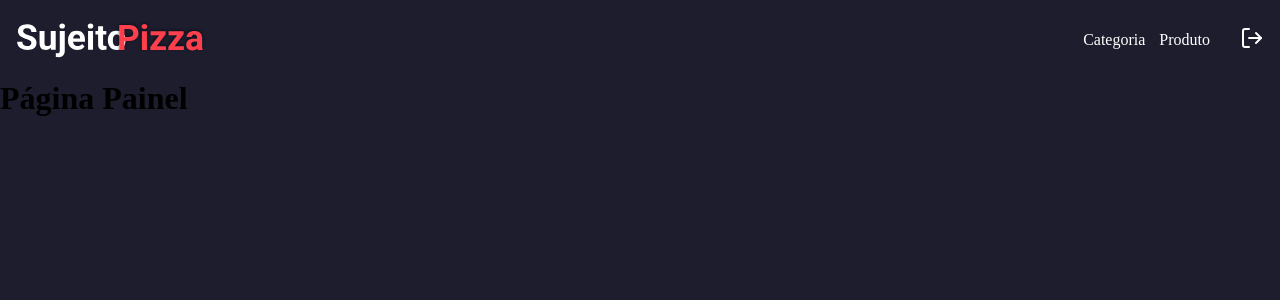
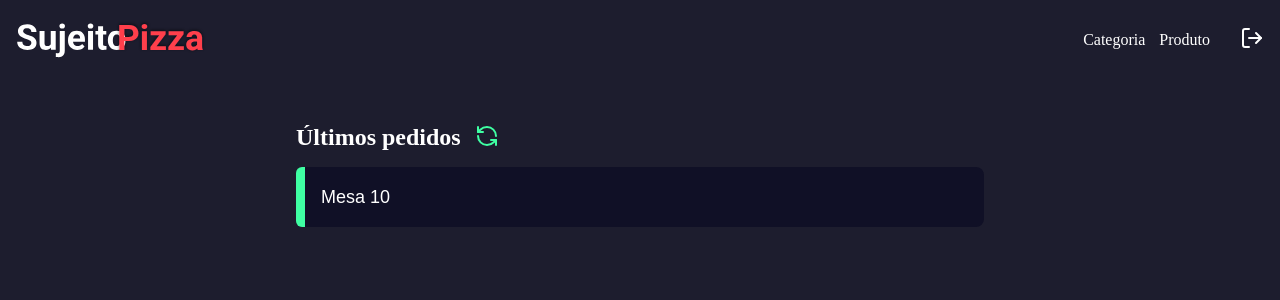
Before and after one commit to dezoliveira/frontend, a Next.js app: page /dashboard in a window 1280 px wide. Shown: the top 300 px of the page. Built offline with nearby package versions, Linux system fonts and the light colour scheme.

Commit message:
add orders page

```diff
--- /dev/null
+++ b/src/app/dashboard/components/orders/index.tsx
@@ -0,0 +1,25 @@
+import styles from './styles.module.scss'
+import { RefreshCcw } from 'lucide-react'
+
+export function Orders() {
+  return(
+    <main className={styles.container}>
+
+      <section className={styles.containerHeader}>
+        <h1>Últimos pedidos</h1>
+        <button>
+          <RefreshCcw size={24} color="#3fffa3"/>
+        </button>
+      </section>
+
+      <section className={styles.listOrders}>
+        <button
+          className={styles.orderItem}
+        >
+          <div className={styles.tag}></div>
+          <span>Mesa 10</span>
+        </button>
+      </section>
+    </main>
+  )
+}
--- /dev/null
+++ b/src/app/dashboard/components/orders/styles.module.scss
@@ -0,0 +1,56 @@
+.container {
+  max-width: 720px;
+  margin: 20px auto;
+  padding:  0 16px;
+
+  display: flex;
+  justify-content: space-between;
+  flex-direction: column;
+
+  h1 {
+    color: var(--white);
+  }
+}
+
+.containerHeader {
+  display: flex;
+  align-items: center;
+  margin-bottom: 16px;
+  margin-top: 24px;
+  gap: 14px;
+
+  button {
+    background: transparent;
+    border: 0;
+  }
+}
+
+.listOrders {
+  display: flex;
+  flex-direction: column;
+  gap: 16px;
+}
+
+.orderItem {
+  display: flex;
+  background-color: var(--dark-900);
+  align-items: center;
+  border: 0;
+  font-size: 18px;
+  border-radius: 8px;
+  color: var(--white);
+  transition: all 0.5s;
+
+  &:hover {
+    filter: brightness(1.20);
+  }
+}
+
+.tag {
+  width: 9px;
+  height: 60px;
+  background-color: var(--green-900);
+  border-radius: 6px 0 0 6px;
+  margin-right: 16px;
+
+}
--- a/src/app/dashboard/page.tsx
+++ b/src/app/dashboard/page.tsx
@@ -1,7 +1,9 @@
+import { Orders } from './components/orders'
+
 export default function Dashboard() {
   return (
-    <div>
-        <h1>Página Painel</h1>
-    </div>
+    <>
+      <Orders />
+    </>
   )
 }
```
